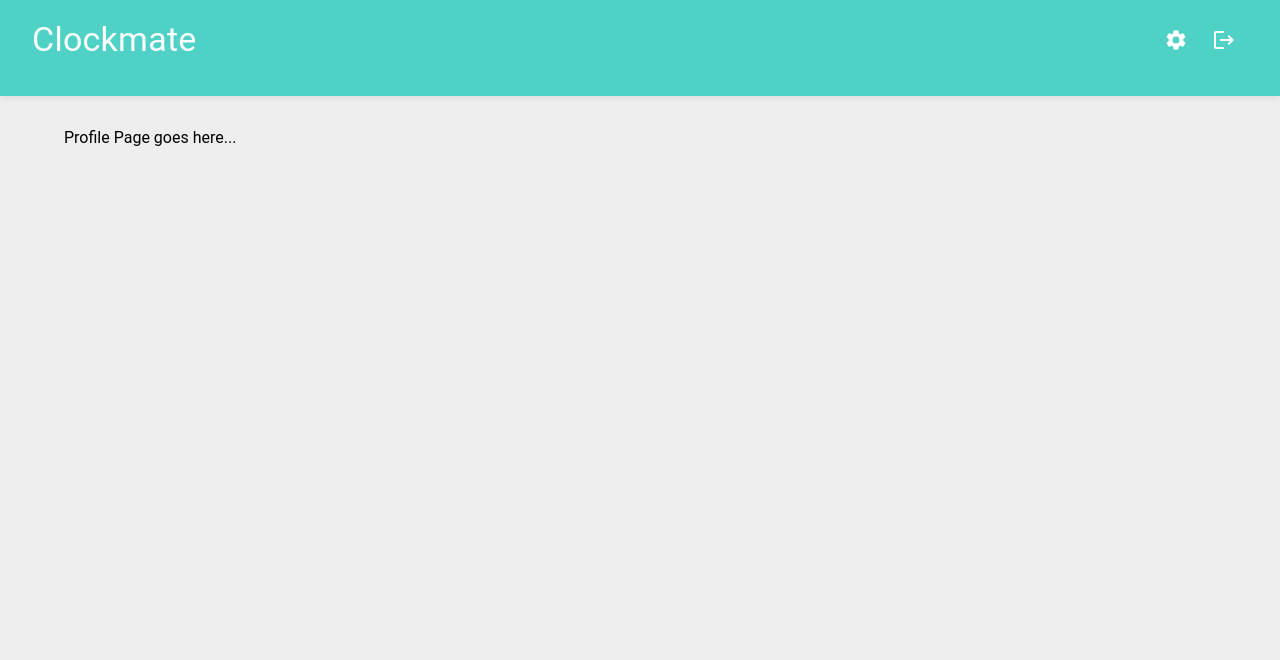
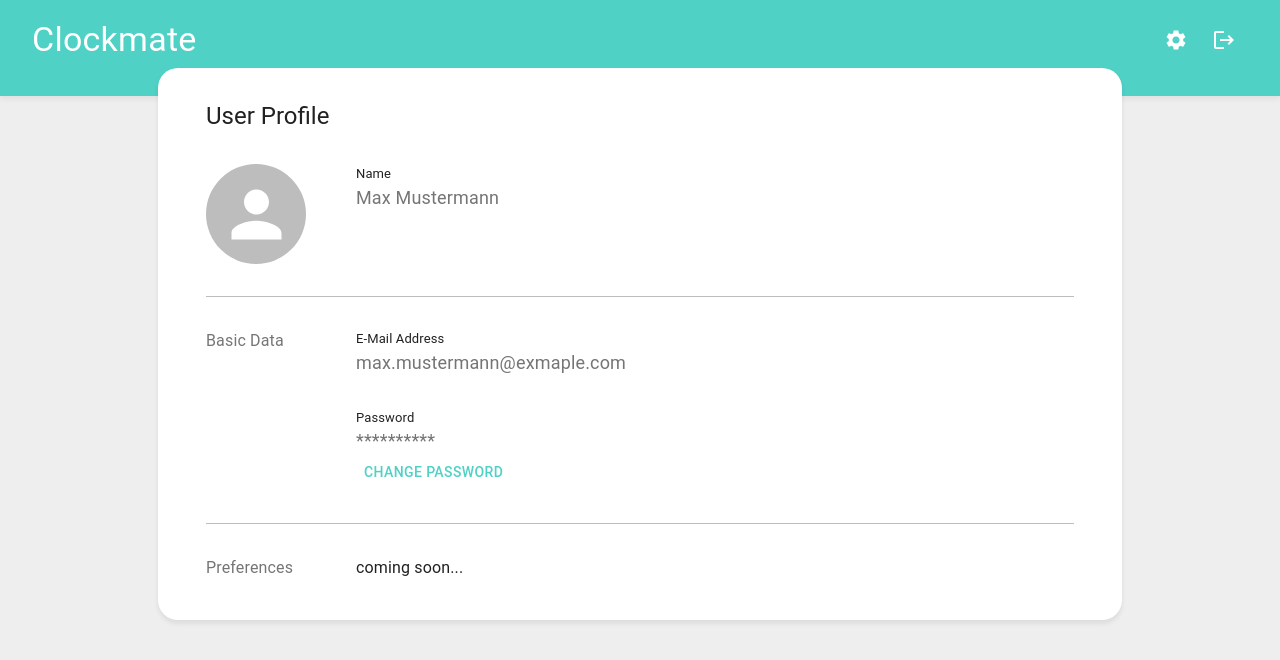
Before and after one commit to MarcoRehmer/clockmate, a Next.js app in the folder frontend/: page /profile in a window 1280 px wide. Shown: the top 660 px of the page. Built offline with nearby package versions, Linux system fonts and the light colour scheme.

Commit message:
add some basic user profile card styling

```diff
--- a/frontend/src/app/(root)/dashboard/Dashboard.tsx
+++ b/frontend/src/app/(root)/dashboard/Dashboard.tsx
@@ -165,11 +165,7 @@ export const Dashboard = () => {
 
   return (
     <>
-      <div
-        style={{
-          marginTop: -60,
-        }}
-      >
+      <div className={'header-offset'}>
         <Box
           sx={{
             mb: 2,
--- /dev/null
+++ b/frontend/src/app/(root)/profile/UserProfile.tsx
@@ -0,0 +1,69 @@
+import { Avatar, Box, Button, Card, CardContent, CardHeader, Divider, Typography } from '@mui/material';
+import Grid from '@mui/material/Unstable_Grid2';
+
+export const UserProfile = () => {
+  return (
+    <>
+      <Card sx={{ margin: 'auto', marginTop: '-60px', maxWidth: '900px' }} className={'header-offset'}>
+        <CardHeader title="User Profile" />
+        <CardContent>
+          <Grid container rowSpacing={4} columnSpacing={4}>
+            {/* Avatar and Name */}
+            <Grid md={2}>
+              <Avatar sx={{ width: 100, height: 100 }} />
+            </Grid>
+            <Grid md={10}>
+              <Typography fontSize="small">Name</Typography>
+              <Typography fontSize="large" color="text.secondary">
+                Max Mustermann
+              </Typography>
+            </Grid>
+
+            {/* Divider */}
+            <Grid xs={12}>
+              <Divider />
+            </Grid>
+
+            {/* Basic Data */}
+            <Grid md={2}>
+              <Typography color="text.secondary">Basic Data</Typography>
+            </Grid>
+            <Grid md={10}>
+              <Box sx={{ display: 'flex', flexDirection: 'column', rowGap: 4 }}>
+                <Box>
+                  <Typography fontSize="small">E-Mail Address</Typography>
+                  <Typography fontSize="large" color="text.secondary">
+                    max.mustermann@exmaple.com
+                  </Typography>
+                </Box>
+
+                <Box>
+                  <Typography fontSize="small">Password</Typography>
+                  <Typography fontSize="large" color="text.secondary">
+                    **********
+                  </Typography>
+                  <Button>Change Password</Button>
+                </Box>
+              </Box>
+            </Grid>
+
+            {/* Divider */}
+            <Grid xs={12}>
+              <Divider />
+            </Grid>
+
+            {/* User Settings */}
+            <Grid md={2}>
+              <Typography color="text.secondary">Preferences</Typography>
+            </Grid>
+            <Grid md={10}>
+              <Box sx={{ display: 'flex', flexDirection: 'column', rowGap: 4 }}>
+                <Typography>coming soon...</Typography>
+              </Box>
+            </Grid>
+          </Grid>
+        </CardContent>
+      </Card>
+    </>
+  );
+};
--- a/frontend/src/app/(root)/profile/page.tsx
+++ b/frontend/src/app/(root)/profile/page.tsx
@@ -1,3 +1,5 @@
+import { UserProfile } from './UserProfile';
+
 export default async function Index() {
-  return <>Profile Page goes here...</>;
+  return <UserProfile />;
 }
--- a/frontend/src/app/styles/globals.scss
+++ b/frontend/src/app/styles/globals.scss
@@ -14,4 +14,8 @@
     left: 0;
     bottom: 0;
   }
+
+  .header-offset {
+    margin-top: -60px;
+  }
 }
```
